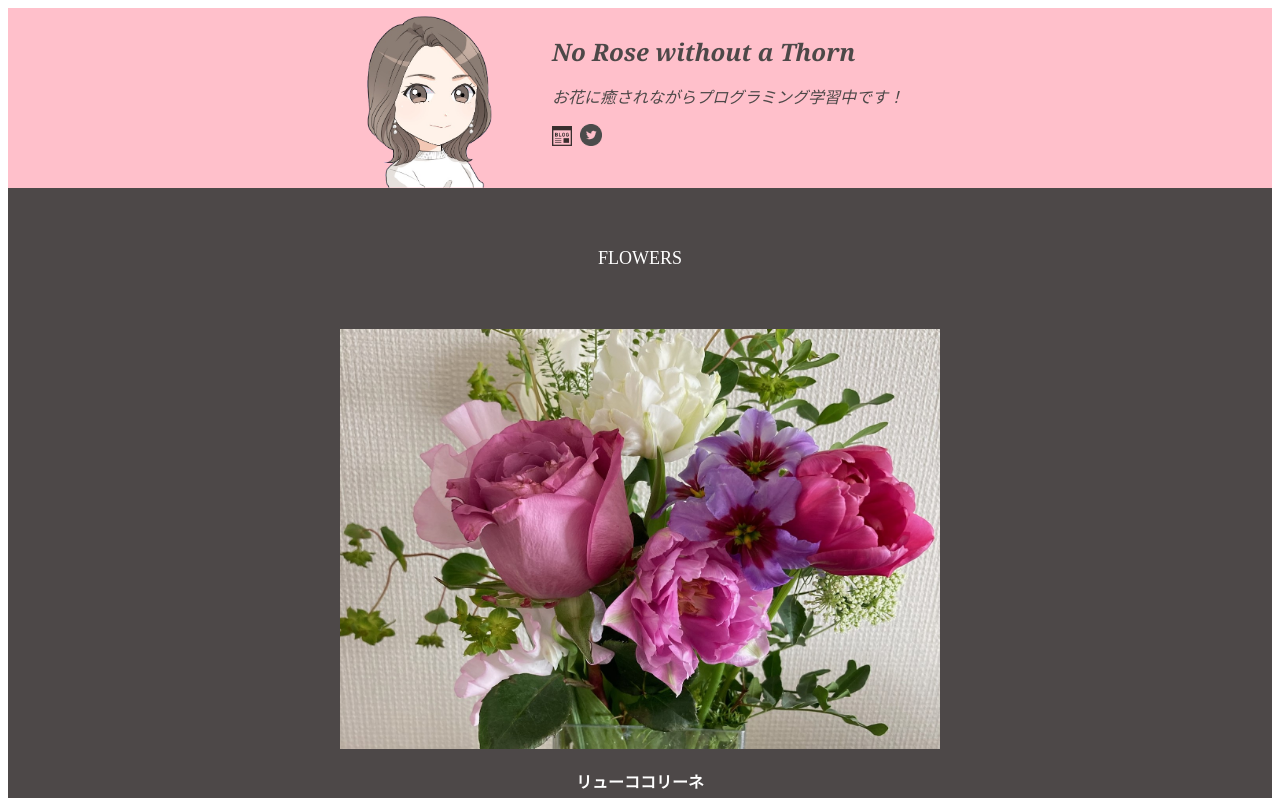
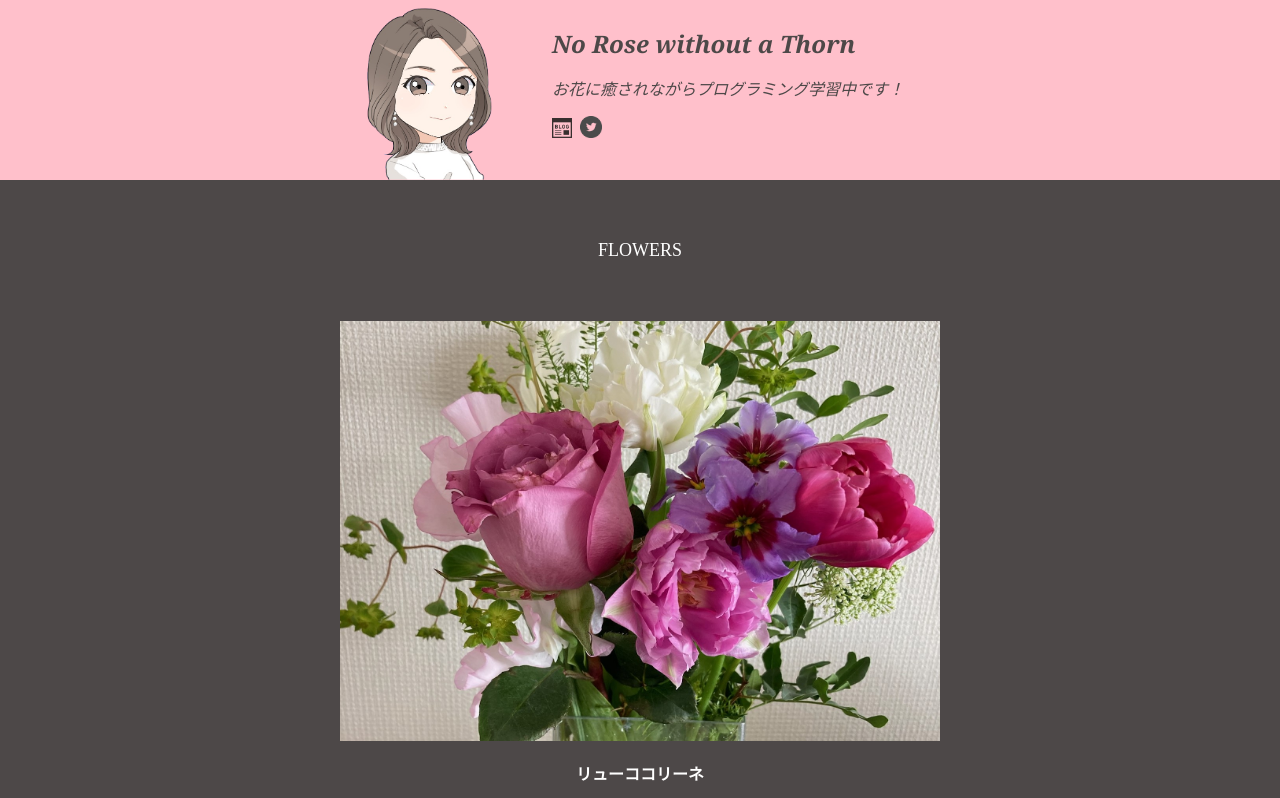
Before and after one commit to nievemt/neievemt.github.io, a plain HTML site: page index.html in a window 1280 px wide. Shown: the top 798 px of the page. Drawn offline with Linux system fonts and the light colour scheme.

Commit message:
Update css.styles.css

```diff
--- a/css.styles.css
+++ b/css.styles.css
@@ -1,11 +1,16 @@
-@media (min-width: 600px) and (max-width: 800px) {
+/* common */
+/* small screen */
 body {
   margin: 0;
   color: rgb(77, 72, 72)
 }
+
+header .container {
+   margin: 0 auto;
+   display: flex;
+   align-items: center;
+   background: pink;
 }
-/* common */
-
 
 img {
   vertical-align: bottom;
@@ -66,6 +71,7 @@ main .container {
   width: 600px;
   margin: 0 auto;
   padding-bottom: 60px;
+  background:rgb(77, 72, 72);
 }
 
 main h1 {
@@ -101,3 +107,14 @@ footer {
   padding: 60px 0;
   text-align: center;
 }
+
+
+/* medium screen */
+@media (min-width: 600px) {
+
+}
+
+/* large screen */
+@media (min-width: 800px) {
+
+}
```
